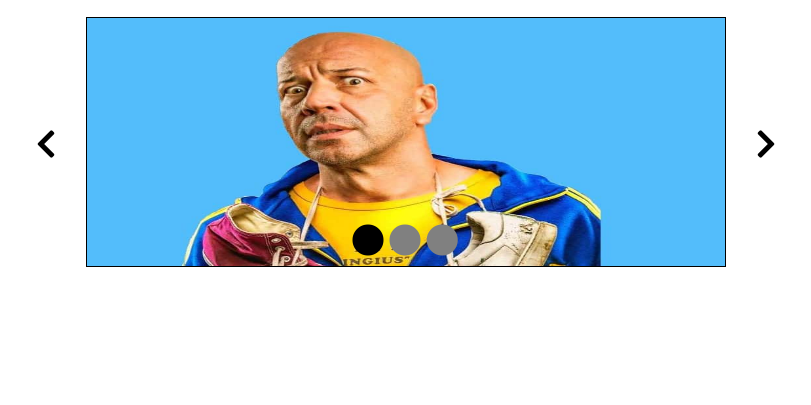
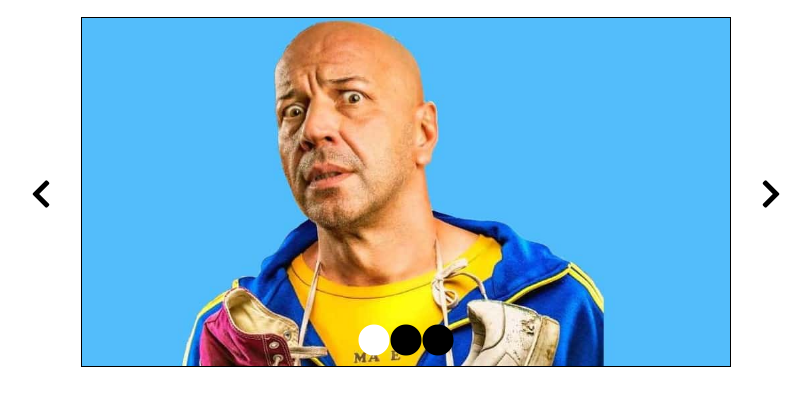
Before and after one commit to leonardobarone/vue-slider, a plain HTML site: page index.html in a window 1280 px wide. Shown: the part 61-466 px from the top of the page, without its empty margins (234-1045 px from the left). Drawn offline with nearby package versions, Linux system fonts and the light colour scheme; a web font is replaced by a local one.

Commit message:
pallini impostati

```diff
--- a/css/style.css
+++ b/css/style.css
@@ -20,20 +20,26 @@ body {
 }
 .contenitore-immagine {
     position: relative;
-    width: 50%;
+    width: 650px;
     margin: 0px 30px;
 }
 .contenitore-immagine img {
-    height: 250px;
+    object-fit: cover;
+    /* object-position: center; */
+    height: 350px;
     border: 1px solid black;
     width: 100%;
 }
 .pallini {
+    display: block;
+    text-align: center;
+    width: 150px;
     position: absolute;
-    color: gray;
-    left: calc(50% - 54px);
+    /* border: 1px solid blue; */
+    color: black;
+    left: calc(50% - 75px);
     bottom: 15px;
 }
 .attivo {
-    color: black;
+    color: white;
 }
--- a/index.html
+++ b/index.html
@@ -20,13 +20,11 @@
         </div>
         <div id="root">
             <div class="contenitore">
-                <i @click="indietro" class="fas fa-chevron-left fa-2x"></i>
+                <i @click="indietro()" class="fas fa-chevron-left fa-2x"></i>
             <div class="contenitore-immagine">
                 <img :src="immagini[indexImmagine]" alt="">
                 <div class="pallini">
-                    <i class="fas fa-circle fa-2x attivo"></i>
-                    <i class="fas fa-circle fa-2x"></i>
-                    <i class="fas fa-circle fa-2x"></i>
+                    <i @click="premiPallino(index)" :class="attivato(index)" v-for="(immagine, index) in immagini"  class="fas fa-circle fa-2x" ></i>
                 </div>
             </div>
                 <i @click="avanti()" class="fas fa-chevron-right fa-2x"></i>
--- a/js/script.js
+++ b/js/script.js
@@ -22,6 +22,17 @@ const app = new Vue({
             if (this.indexImmagine == -1) {
                 this.indexImmagine = this.immagini.length - 1
             }
+        },
+        attivato: function(index) {
+            if (index == this.indexImmagine) {
+                return "attivo"
+            }
+            return null
+        },
+        premiPallino: function(index)  {
+            if (index !== this.indexImmagine) {
+               this.indexImmagine = index;
+            }
         }
     }
 })
```
